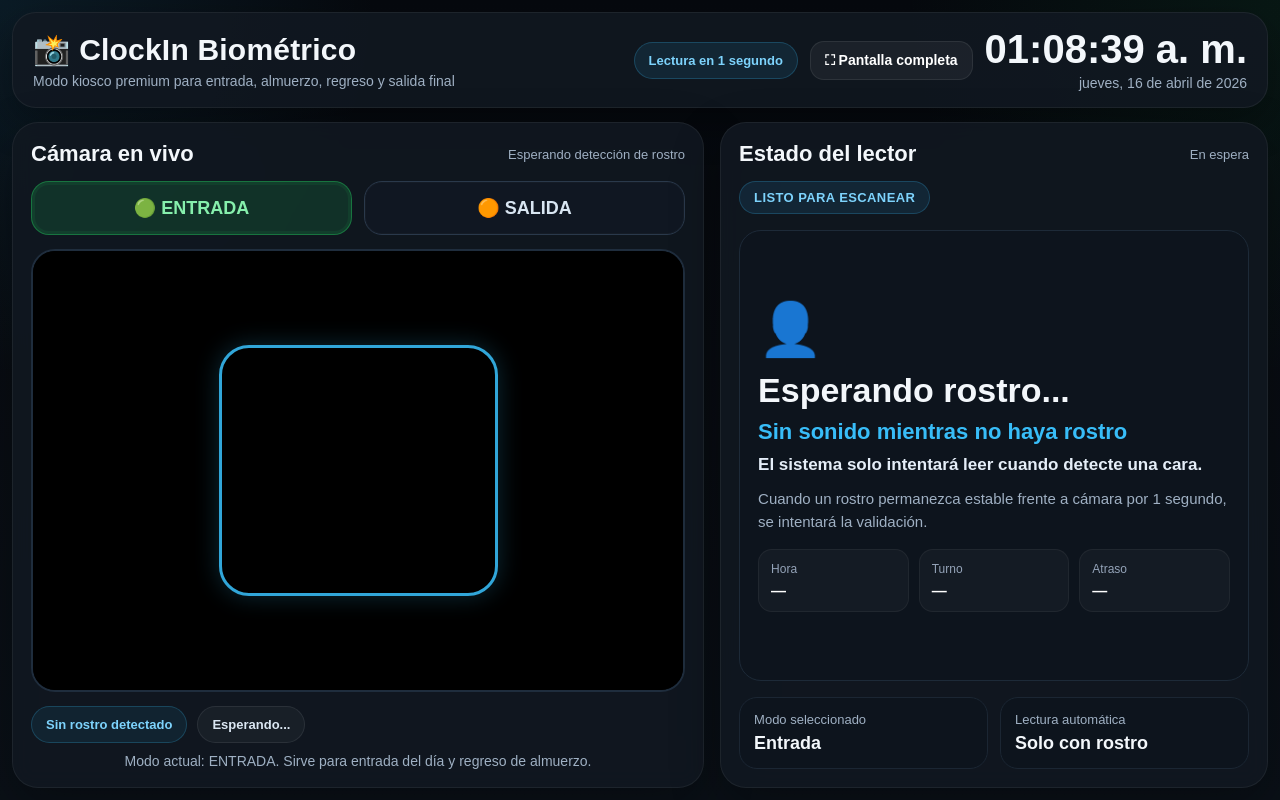
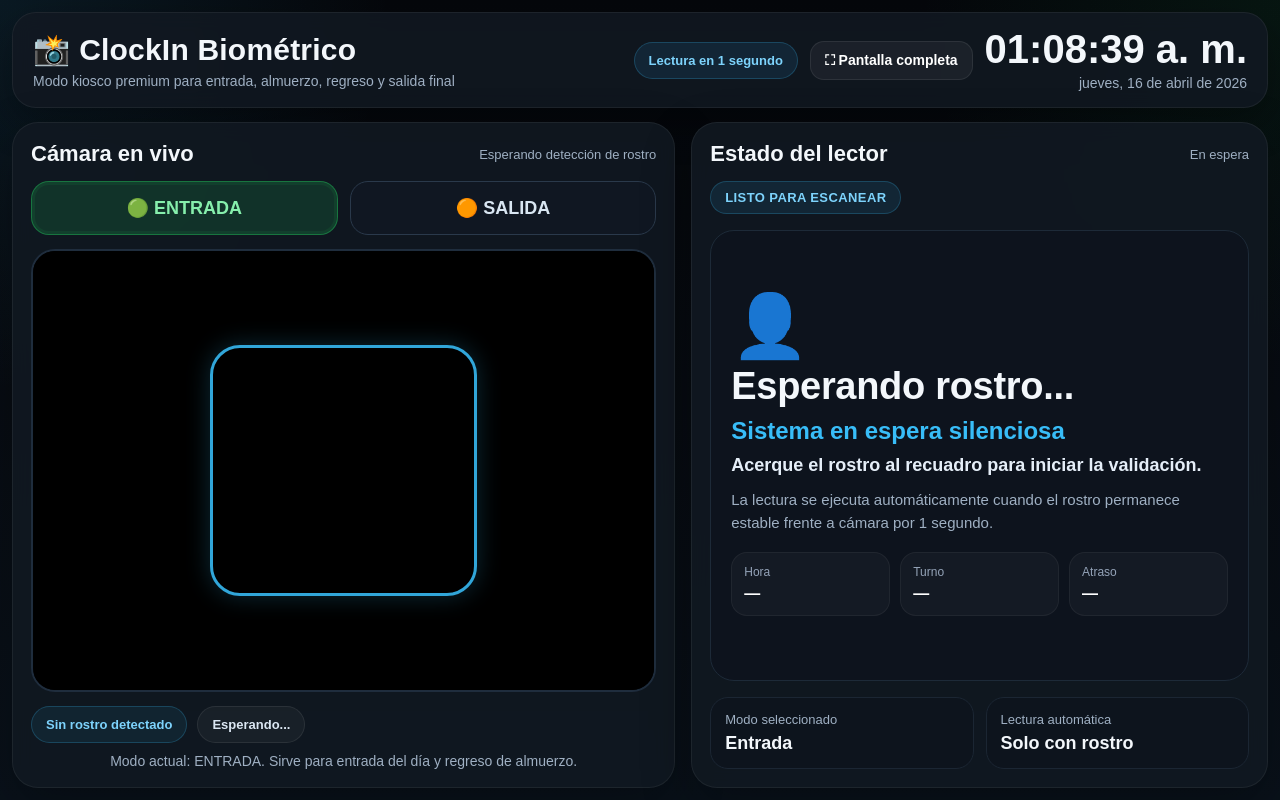
Before and after one commit to sebasbenitezz1020-oss/clockin, a Django app: page /biometrico/lector/ in a window 1280 px wide. Run offline with Django 5.2, Linux system fonts and the light colour scheme.

Commit message:
mis cambios

```diff
--- a/biometrico/templates/biometrico/kiosko.html
+++ b/biometrico/templates/biometrico/kiosko.html
@@ -13,9 +13,9 @@
     <style>
         :root {
             --bg: #05070b;
-            --panel: #0f1620;
-            --panel-2: #121a25;
-            --border: #223244;
+            --panel: rgba(17, 24, 33, 0.92);
+            --panel-soft: rgba(13, 20, 29, 0.95);
+            --border: rgba(255,255,255,0.06);
             --text: #f3f7fb;
             --muted: #9fb0c3;
             --ok: #22c55e;
@@ -23,7 +23,6 @@
             --error: #ef4444;
             --accent: #38bdf8;
             --accent-2: #60a5fa;
-            --glass: rgba(17, 24, 33, 0.90);
         }
 
         * {
@@ -43,9 +42,9 @@
 
         body {
             background:
-                radial-gradient(circle at top left, rgba(56, 189, 248, 0.10), transparent 25%),
-                radial-gradient(circle at top right, rgba(34, 197, 94, 0.08), transparent 25%),
-                linear-gradient(180deg, #06090e 0%, #0a1017 100%);
+                radial-gradient(circle at top left, rgba(56, 189, 248, 0.10), transparent 26%),
+                radial-gradient(circle at top right, rgba(34, 197, 94, 0.08), transparent 24%),
+                linear-gradient(180deg, #05070b 0%, #09111a 100%);
         }
 
         .screen {
@@ -144,17 +144,17 @@
         .content {
             min-height: 0;
             display: grid;
-            grid-template-columns: 1.2fr 0.95fr;
+            grid-template-columns: 1.15fr 1fr;
             gap: 16px;
         }
 
         .camera-card,
         .status-card {
             min-height: 0;
-            background: var(--glass);
-            border: 1px solid rgba(255,255,255,0.06);
+            background: var(--panel);
+            border: 1px solid var(--border);
             border-radius: 26px;
-            box-shadow: 0 18px 50px rgba(0, 0, 0, 0.28);
+            box-shadow: 0 18px 50px rgba(0,0,0,.28);
             overflow: hidden;
             backdrop-filter: blur(10px);
         }
@@ -205,8 +205,7 @@
             font-size: 18px;
             font-weight: 800;
             cursor: pointer;
-            transition: all 0.2s ease;
-            box-shadow: inset 0 0 0 1px rgba(255,255,255,0.02);
+            transition: .2s ease;
         }
 
         .mode-btn.active.entrada {
@@ -330,45 +329,48 @@
             border-radius: 999px;
             font-size: 13px;
             font-weight: 700;
-            letter-spacing: 0.4px;
-            background: rgba(255,255,255,0.06);
+            letter-spacing: .4px;
+            background: rgba(255,255,255,.06);
             color: #dbe7f3;
-            border: 1px solid rgba(255,255,255,0.06);
+            border: 1px solid rgba(255,255,255,.06);
         }
 
         .result-box {
             margin-top: 16px;
-            padding: 20px 18px;
-            border-radius: 22px;
-            background: #0d141d;
+            padding: 22px 20px;
+            border-radius: 24px;
+            background: var(--panel-soft);
             border: 1px solid #1d2a38;
             flex: 1;
             min-height: 0;
             display: flex;
             flex-direction: column;
             justify-content: center;
+            transition: .22s ease;
         }
 
         .result-icon {
-            font-size: 52px;
-            margin-bottom: 12px;
+            font-size: 62px;
+            margin-bottom: 10px;
+            line-height: 1;
         }
 
         .result-name {
-            font-size: 34px;
-            font-weight: 800;
-            line-height: 1.1;
+            font-size: 38px;
+            font-weight: 900;
+            line-height: 1.05;
             margin-bottom: 10px;
+            letter-spacing: -.3px;
         }
 
         .result-state {
-            font-size: 22px;
-            font-weight: 700;
+            font-size: 24px;
+            font-weight: 800;
             margin-bottom: 10px;
         }
 
         .result-subtype {
-            font-size: 17px;
+            font-size: 18px;
             font-weight: 700;
             margin-bottom: 12px;
             color: #e5eef8;
@@ -381,7 +383,7 @@
         }
 
         .detail-grid {
-            margin-top: 16px;
+            margin-top: 18px;
             display: grid;
             grid-template-columns: repeat(3, 1fr);
             gap: 10px;
@@ -390,7 +392,7 @@
         .detail-box {
             background: rgba(255,255,255,.03);
             border: 1px solid rgba(255,255,255,.05);
-            border-radius: 14px;
+            border-radius: 16px;
             padding: 12px;
         }
 
@@ -402,8 +404,8 @@
 
         .detail-box .val {
             color: #fff;
-            font-size: 15px;
-            font-weight: 700;
+            font-size: 16px;
+            font-weight: 800;
         }
 
         .footer-box {
@@ -604,13 +618,13 @@
 
                     <div class="status-badge" id="statusBadge">LISTO PARA ESCANEAR</div>
 
-                    <div class="result-box">
+                    <div class="result-box" id="resultBox">
                         <div class="result-icon" id="resultIcon">👤</div>
                         <div class="result-name" id="resultName">Esperando rostro...</div>
-                        <div class="result-state" id="resultState">Sin sonido mientras no haya rostro</div>
-                        <div class="result-subtype" id="resultSubtype">El sistema solo intentará leer cuando detecte una cara.</div>
+                        <div class="result-state" id="resultState">Sistema en espera silenciosa</div>
+                        <div class="result-subtype" id="resultSubtype">Acerque el rostro al recuadro para iniciar la validación.</div>
                         <div class="result-detail" id="resultDetail">
-                            Cuando un rostro permanezca estable frente a cámara por 1 segundo, se intentará la validación.
+                            La lectura se ejecuta automáticamente cuando el rostro permanece estable frente a cámara por 1 segundo.
                         </div>
 
                         <div class="detail-grid">
@@ -657,6 +671,7 @@
         const dateText = document.getElementById("dateText");
 
         const statusCard = document.getElementById("statusCard");
+        const resultBox = document.getElementById("resultBox");
         const systemStatusText = document.getElementById("systemStatusText");
         const statusBadge = document.getElementById("statusBadge");
 
@@ -750,11 +765,9 @@
         btnFullscreen.addEventListener("click", activarFullscreen);
 
         document.addEventListener("fullscreenchange", () => {
-            if (document.fullscreenElement) {
-                btnFullscreen.textContent = "✅ Full screen activo";
-            } else {
-                btnFullscreen.textContent = "⛶ Pantalla completa";
-            }
+            btnFullscreen.textContent = document.fullscreenElement
+                ? "✅ Full screen activo"
+                : "⛶ Pantalla completa";
         });
 
         document.addEventListener("click", activarFullscreen, { once: true });
@@ -804,15 +817,21 @@
             } catch (e) {}
         }
 
+        function aplicarPulse() {
+            resultBox.classList.remove("pulse-success");
+            void resultBox.offsetWidth;
+            resultBox.classList.add("pulse-success");
+        }
+
         function limpiarEstado() {
             statusCard.className = "status-card idle-theme";
             systemStatusText.textContent = "En espera";
             statusBadge.textContent = "LISTO PARA ESCANEAR";
             resultIcon.textContent = "👤";
             resultName.textContent = "Esperando rostro...";
-            resultState.textContent = "Sin sonido mientras no haya rostro";
-            resultSubtype.textContent = "El sistema solo intentará leer cuando detecte una cara.";
-            resultDetail.textContent = "Cuando un rostro permanezca estable frente a cámara por 1 segundo, se intentará la validación.";
+            resultState.textContent = "Sistema en espera silenciosa";
+            resultSubtype.textContent = "Acerque el rostro al recuadro para iniciar la validación.";
+            resultDetail.textContent = "La lectura se ejecuta automáticamente cuando el rostro permanece estable frente a cámara por 1 segundo.";
             detailHora.textContent = "—";
             detailTurno.textContent = "—";
             detailAtraso.textContent = "—";
@@ -831,11 +850,11 @@
         }
 
         function traducirTipo(tipo) {
-            if (tipo === "entrada") return "Entrada registrada";
-            if (tipo === "salida_almuerzo") return "Salida a almuerzo registrada";
-            if (tipo === "regreso_almuerzo") return "Regreso de almuerzo registrado";
-            if (tipo === "salida") return "Salida final registrada";
-            return "Marcación registrada";
+            if (tipo === "entrada") return "Entrada confirmada";
+            if (tipo === "salida_almuerzo") return "Salida a almuerzo confirmada";
+            if (tipo === "regreso_almuerzo") return "Regreso de almuerzo confirmado";
+            if (tipo === "salida") return "Salida final confirmada";
+            return "Marcación confirmada";
         }
 
         function iconoTipo(tipo) {
@@ -851,10 +870,10 @@
                 videoWrap.classList.add("validating");
                 videoWrap.classList.remove("has-face");
                 pillRostro.className = "face-pill ready";
-                pillRostro.textContent = "Validando rostro…";
+                pillRostro.textContent = "Validando identidad…";
                 pillCuenta.className = "face-pill ready";
                 pillCuenta.textContent = "Procesando";
-                cameraTopHint.textContent = "Validando captura";
+                cameraTopHint.textContent = "Validando identidad";
                 return;
             }
 
@@ -878,23 +897,23 @@
                 const segundos = (restanteMs / 1000).toFixed(1);
                 pillCuenta.className = "face-pill detected";
                 pillCuenta.textContent = `Captura en ${segundos}s`;
-                cameraTopHint.textContent = "Mantenga el rostro dentro del cuadro";
+                cameraTopHint.textContent = "Mantenga el rostro dentro del recuadro";
             } else {
                 pillCuenta.className = "face-pill ready";
-                pillCuenta.textContent = "Listo para leer";
-                cameraTopHint.textContent = "Rostro listo para validación";
+                pillCuenta.textContent = "Listo para validar";
+                cameraTopHint.textContent = "Rostro listo para lectura";
             }
         }
 
         function mostrarEsperaConRostro(restanteMs) {
             statusCard.className = "status-card idle-theme";
             systemStatusText.textContent = "Rostro detectado";
-            statusBadge.textContent = "PREPARANDO CAPTURA";
+            statusBadge.textContent = "PREPARANDO LECTURA";
             resultIcon.textContent = "🧠";
             resultName.textContent = "Rostro detectado";
             resultState.textContent = "Preparando validación";
             resultSubtype.textContent = `Mantenga el rostro estable ${Math.max(1, Math.ceil(restanteMs / 1000))} segundo(s)`;
-            resultDetail.textContent = "La lectura solo se ejecutará cuando haya un rostro estable frente a la cámara.";
+            resultDetail.textContent = "La identidad se validará automáticamente en cuanto el rostro permanezca estable dentro del recuadro.";
 
             detailHora.textContent = "—";
             detailTurno.textContent = "—";
@@ -903,18 +922,19 @@
 
         function mostrarExito(data) {
             statusCard.className = "status-card ok-theme";
-            systemStatusText.textContent = "Registro exitoso";
-            statusBadge.textContent = "MARCACIÓN REGISTRADA";
+            systemStatusText.textContent = "Lectura exitosa";
+            statusBadge.textContent = "ASISTENCIA REGISTRADA";
             resultIcon.textContent = iconoTipo(data.tipo);
             resultName.textContent = data.funcionario || "Funcionario reconocido";
             resultState.textContent = traducirTipo(data.tipo);
-            resultSubtype.textContent = data.subtipo || data.mensaje || "Marcación confirmada";
-            resultDetail.textContent = data.mensaje || "";
+            resultSubtype.textContent = data.subtipo || data.mensaje || "Marcación confirmada correctamente";
+            resultDetail.textContent = data.mensaje || "La operación fue procesada exitosamente.";
 
             detailHora.textContent = data.hora || "—";
             detailTurno.textContent = data.turno || "—";
             detailAtraso.textContent = data.llego_tarde ? ((data.minutos_atraso || 0) + " min") : "0 min";
 
+            aplicarPulse();
             beepSuccess();
             activarPausa(PAUSA_EXITO_MS);
             programarReinicio();
@@ -922,13 +942,13 @@
 
         function mostrarAviso(data, conSonido = true) {
             statusCard.className = "status-card warn-theme";
-            systemStatusText.textContent = "Aviso";
-            statusBadge.textContent = "ATENCIÓN";
+            systemStatusText.textContent = "Atención";
+            statusBadge.textContent = "REVISE LA MARCACIÓN";
             resultIcon.textContent = "⚠️";
-            resultName.textContent = data.funcionario || "Marcación no permitida";
-            resultState.textContent = "Orden de marcación incorrecto";
-            resultSubtype.textContent = data.mensaje || "Revise el siguiente paso";
-            resultDetail.textContent = "Modo seleccionado: " + modoSeleccionado.toUpperCase();
+            resultName.textContent = data.funcionario || "Marcación no disponible";
+            resultState.textContent = "Secuencia de marcación no válida";
+            resultSubtype.textContent = data.mensaje || "La siguiente acción esperada no corresponde a este modo.";
+            resultDetail.textContent = "Cambie el modo o espere la siguiente marcación correspondiente.";
 
             detailHora.textContent = "—";
             detailTurno.textContent = data.turno || "—";
@@ -941,13 +961,13 @@
 
         function mostrarError(errorText, conSonido = true) {
             statusCard.className = "status-card error-theme";
-            systemStatusText.textContent = "Error";
-            statusBadge.textContent = "NO RECONOCIDO";
+            systemStatusText.textContent = "No validado";
+            statusBadge.textContent = "ROSTRO NO RECONOCIDO";
             resultIcon.textContent = "❌";
-            resultName.textContent = "No reconocido";
-            resultState.textContent = "No fue posible validar el rostro";
-            resultSubtype.textContent = "Intente nuevamente";
-            resultDetail.textContent = errorText || "Colóquese de frente a la cámara.";
+            resultName.textContent = "Validación no completada";
+            resultState.textContent = "No pudimos confirmar la identidad";
+            resultSubtype.textContent = "Intente nuevamente frente a la cámara";
+            resultDetail.textContent = errorText || "Ajuste el rostro dentro del recuadro y vuelva a intentar.";
 
             detailHora.textContent = "—";
             detailTurno.textContent = "—";
@@ -976,7 +996,10 @@
 
             canvas.width = width;
             canvas.height = height;
-            ctx.drawImage(video, 0, 0, width, height);
+            ctx.save();
+            ctx.scale(-1, 1);
+            ctx.drawImage(video, -width, 0, width, height);
+            ctx.restore();
 
             return canvas.toDataURL("image/jpeg", calidad);
         }
@@ -1085,7 +1108,7 @@
                     mostrarError(dataJson.mensaje || dataJson.error || "No reconocido", true);
                 }
             } catch (error) {
-                mostrarError("Error al validar el rostro. Intente nuevamente.", false);
+                mostrarError("No fue posible completar la validación. Intente nuevamente.", false);
             } finally {
                 enviando = false;
             }
@@ -1103,8 +1126,8 @@
             video.srcObject = stream;
             streamReady = true;
         })
-        .catch(error => {
-            mostrarError("No se pudo abrir la cámara.", false);
+        .catch(() => {
+            mostrarError("No se pudo abrir la cámara del dispositivo.", false);
         });
 
         actualizarModoUI();
```
Also changed, not shown: other parts of biometrico/templates/biometrico/kiosko.html (+33 -20 lines).
